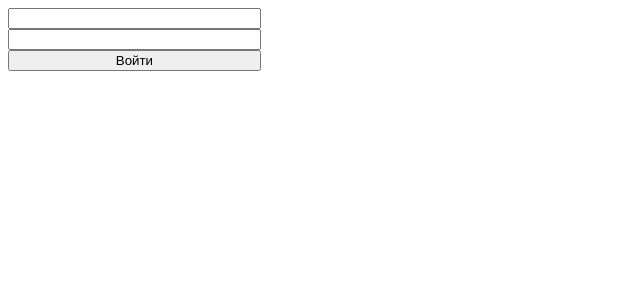
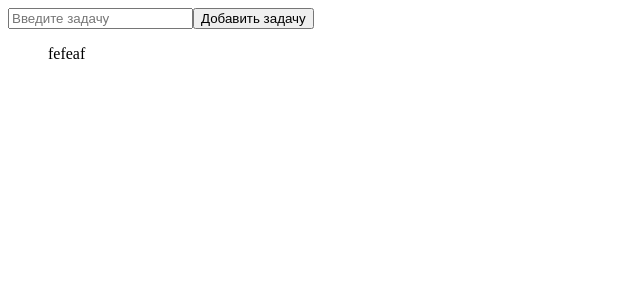
Before and after one commit to belarty/home-work-1, a React (Create React App) app in the folder home-work-1/: page / in a window 1280 px wide. Shown: the top 300 px of the page, without its empty margins (0-640 px from the left). Built offline with nearby package versions, Linux system fonts and the light colour scheme.

Commit message:
Черновик 3ей задачи

```diff
--- a/home-work-1/src/index.js
+++ b/home-work-1/src/index.js
@@ -1,6 +1,6 @@
 import React from 'react';
 import ReactDOM from 'react-dom';
-import App from './tutorial-2/App';
+import App from './tutorial-3/App';
 
 ReactDOM.render(
   <React.StrictMode>
--- /dev/null
+++ b/home-work-1/src/tutorial-3/App.js
@@ -0,0 +1,30 @@
+import React from "react";
+
+class TodoApp extends React.Component {
+    render() {
+        let inputValue = ['fefeaf'];
+        let searchValue;
+        let ul = document.getElementById('ul_elem');
+        function moveTask() {
+            inputValue.push(searchValue);
+            debugger
+            inputValue.forEach(element => {
+                ul.innerHTML += `
+                <li>
+                ${element}
+                </li>
+                `;
+            }
+            );
+            document.querySelector('input').value = '';
+        }
+
+        return <div>
+            <input value={searchValue} placeholder='Введите задачу'/>
+            <button onClick={moveTask}>Добавить задачу</button>
+            <ul id='ul_elem'>{inputValue}</ul>
+        </div>;
+    }
+}
+
+export default TodoApp;
```
